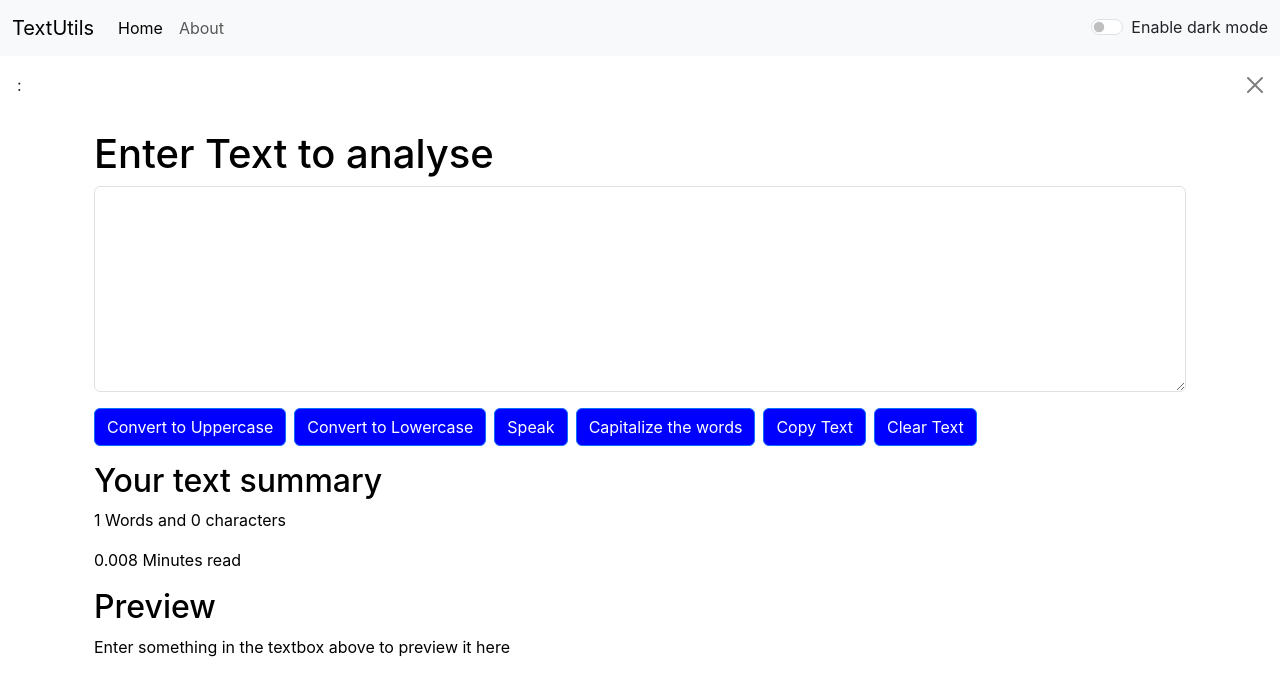
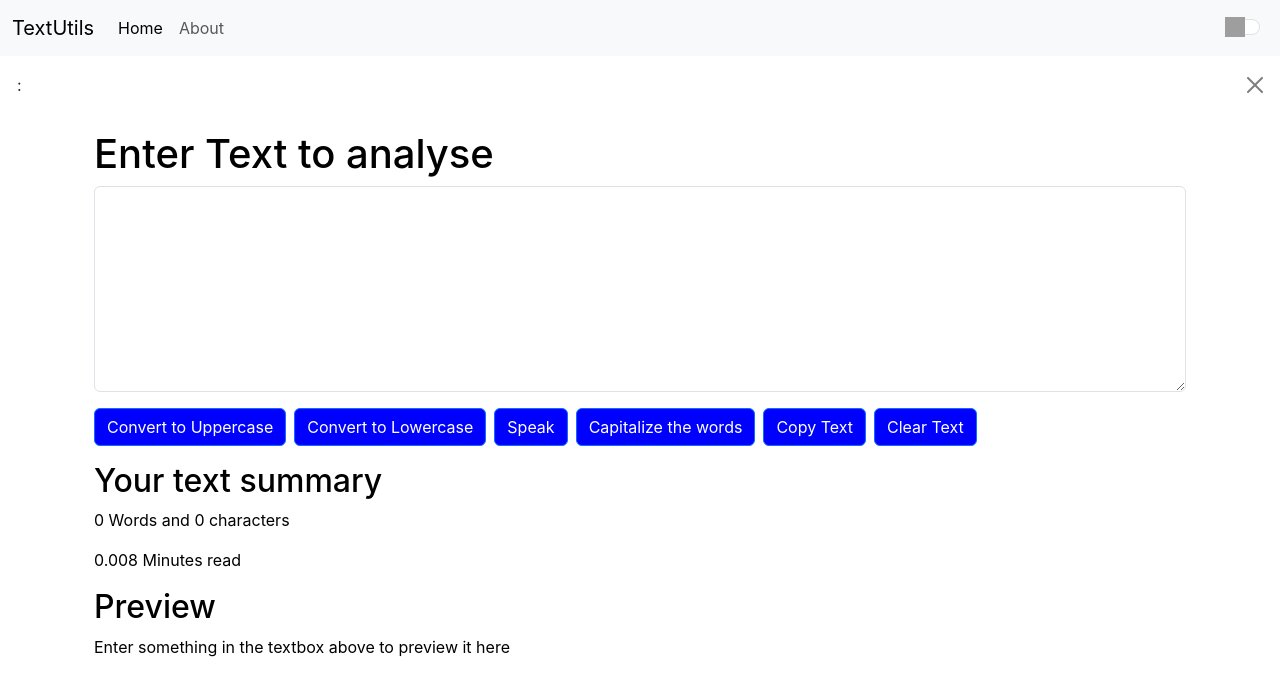
Before and after one commit to AryanManu544/Reactlearningproject--Textutils, a React (Create React App) app: page / in a window 1280 px wide. Shown: the top 696 px of the page. Built offline with nearby package versions, Linux system fonts and the light colour scheme; grey boxes are pictures that could not be loaded.

Commit message:
Edited the light and darkmode icon

```diff
--- a/src/components/Navbar.js
+++ b/src/components/Navbar.js
@@ -1,7 +1,8 @@
 // component file name 1st letter must be capital alwayss
 import React from 'react'
 import { Link } from 'react-router-dom';
-
+import lightIcon from '../assets/icons/light-icon.ico';
+import darkIcon from '../assets/icons/dark-icon.ico';
 
 export default function Navbar(props) {
   return (
@@ -19,12 +20,33 @@ export default function Navbar(props) {
             <Link className="nav-link" to="/about">About</Link>
           </li>
         </ul>
-        <div className={`form-check form-switch text-${props.mode==='dark'?'light':'dark'}`}>
-  <input className="form-check-input " onClick={props.toggleMode} type="checkbox" role="switch" id="flexSwitchCheckDefault" />
-  <label className="form-check-label" htmlFor="flexSwitchCheckDefault">Enable {props.mode==='dark'?'light':'dark'} mode</label>
+        <div className="form-check form-switch text-${props.mode === 'dark' ? 'light' : 'dark'}" style={{ position: 'relative' }}>
+              <input
+                className="form-check-input"
+                onClick={props.toggleMode}
+                type="checkbox"
+                role="switch"
+                id="flexSwitchCheckDefault"
+              />
+              <img
+                src={props.mode === 'dark' ? darkIcon : lightIcon}
+                alt="theme icon"
+                style={{
+                  position: 'absolute',
+                  top: '50%',
+                  left: props.mode === 'dark' ? '75%' : '25%', // Inverse position of the icons
+                  transform: 'translate(-65%, -50%)',
+                  width: '20px',
+                  height: '20px',
+                  pointerEvents: 'none' // Prevents the icon from interfering with the toggle functionality
+                }}
+              />
+
+
 </div>
       </div>
     </div>
-  </nav></div>
+  </nav>
+  </div>
   )
 }
--- a/src/components/Textform.js
+++ b/src/components/Textform.js
@@ -59,7 +59,7 @@ export default function Textform(props){
         </div>
         <div className= "container my-3" style= {{color: props.mode==="dark"?"white":"black"}}>
             <h2>Your text summary</h2>
-            <p>{text.split(" ").length} Words and {text.length} characters</p>
+            <p>{text.split(" ").filter((element) =>{return element.length!=0}).length} Words and {text.length} characters</p>
             <p>{0.008 * text.split(" ").length} Minutes read</p>
             <h2>Preview</h2>
             <p>{text.length>0?text:"Enter something in the textbox above to preview it here"}</p>
```
Also changed, not shown: 2 other files (tests, documents, lock files or other folders).
